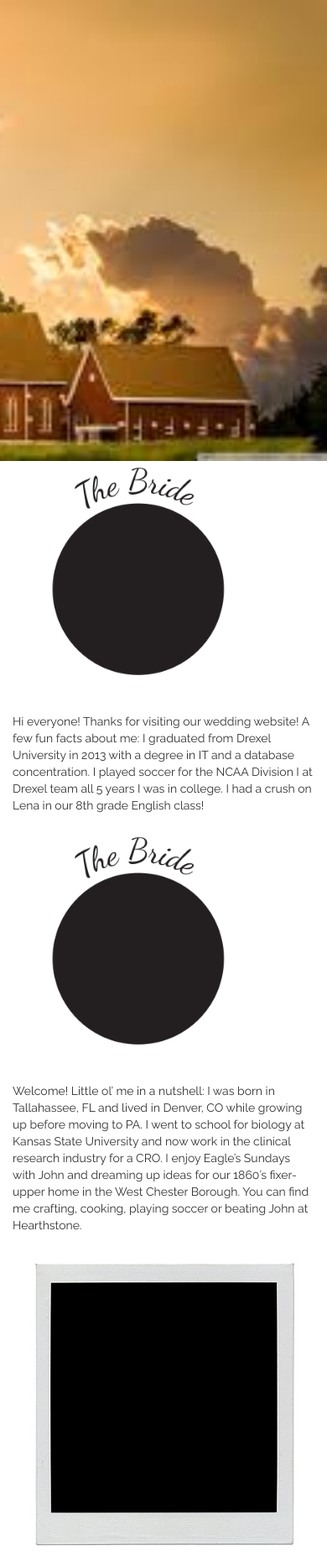
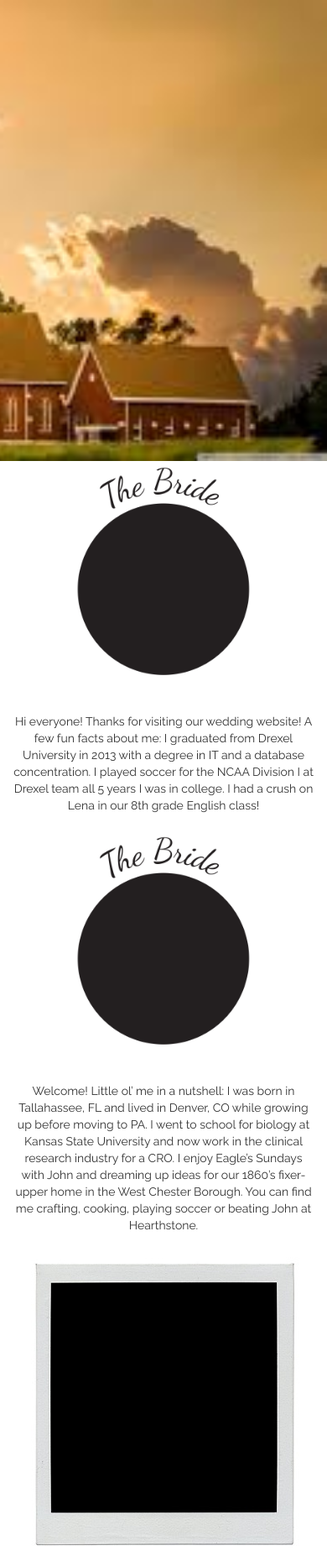
Before and after one commit to johntcarroll/wedding, a PHP site: page /story/ in a window 390 px wide. Shown: the part 41-1894 px from the top of the page at 84% size. Run offline with PHP 8.4, Linux system fonts and the light colour scheme.

Commit message:
story alignment

```diff
--- a/story/index.php
+++ b/story/index.php
@@ -12,20 +12,20 @@ include "../layout/header.php";
 
     <div class='row hidden-md hidden-lg'>
         <div class='col-sm-4 col-xs-12 vcenter'>
-            <img class='img img-responsive accomm-img' src='../img/circular-image.png' />
+            <img class='img img-responsive accomm-img img-center' src='../img/circular-image.png' />
         </div><!--
-     --><div class='col-sm-8 col-xs-12 vcenter'>
+     --><div class='col-sm-8 col-xs-12 vcenter text-center'>
             Hi everyone! Thanks for visiting our wedding website! A few fun facts about me:  I graduated from Drexel University in 2013 with a degree in IT and a database concentration. I played soccer for the NCAA Division I at Drexel team all 5 years I was in college.  I had a crush on Lena in our 8th grade English class!
         </div>
     </div>
     <div class='row hidden-md hidden-lg pad-top-20'>
-        <div class='col-sm-8 hidden-xs vcenter'>
+        <div class='col-sm-8 hidden-xs vcenter text-center'>
             Welcome! Little ol’ me in a nutshell: I was born in Tallahassee, FL and lived in Denver, CO while growing up before moving to PA. I went to school for biology at Kansas State University and now work in the clinical research industry for a CRO.  I enjoy Eagle’s Sundays with John and dreaming up ideas for our 1860’s fixer-upper home in the West Chester Borough.  You can find me crafting, cooking, playing soccer or beating John at Hearthstone.
         </div><!--
      --><div class='col-sm-4 col-xs-12 vcenter'>
-            <img class='img img-responsive accomm-img' src='../img/circular-image.png' />
+            <img class='img img-responsive accomm-img img-center' src='../img/circular-image.png' />
         </div><!--
-      --><div class='col-sm-8 visible-xs vcenter'>
+      --><div class='col-sm-8 visible-xs vcenter text-center'>
             Welcome! Little ol’ me in a nutshell: I was born in Tallahassee, FL and lived in Denver, CO while growing up before moving to PA. I went to school for biology at Kansas State University and now work in the clinical research industry for a CRO.  I enjoy Eagle’s Sundays with John and dreaming up ideas for our 1860’s fixer-upper home in the West Chester Borough.  You can find me crafting, cooking, playing soccer or beating John at Hearthstone.
         </div>
     </div>
```
